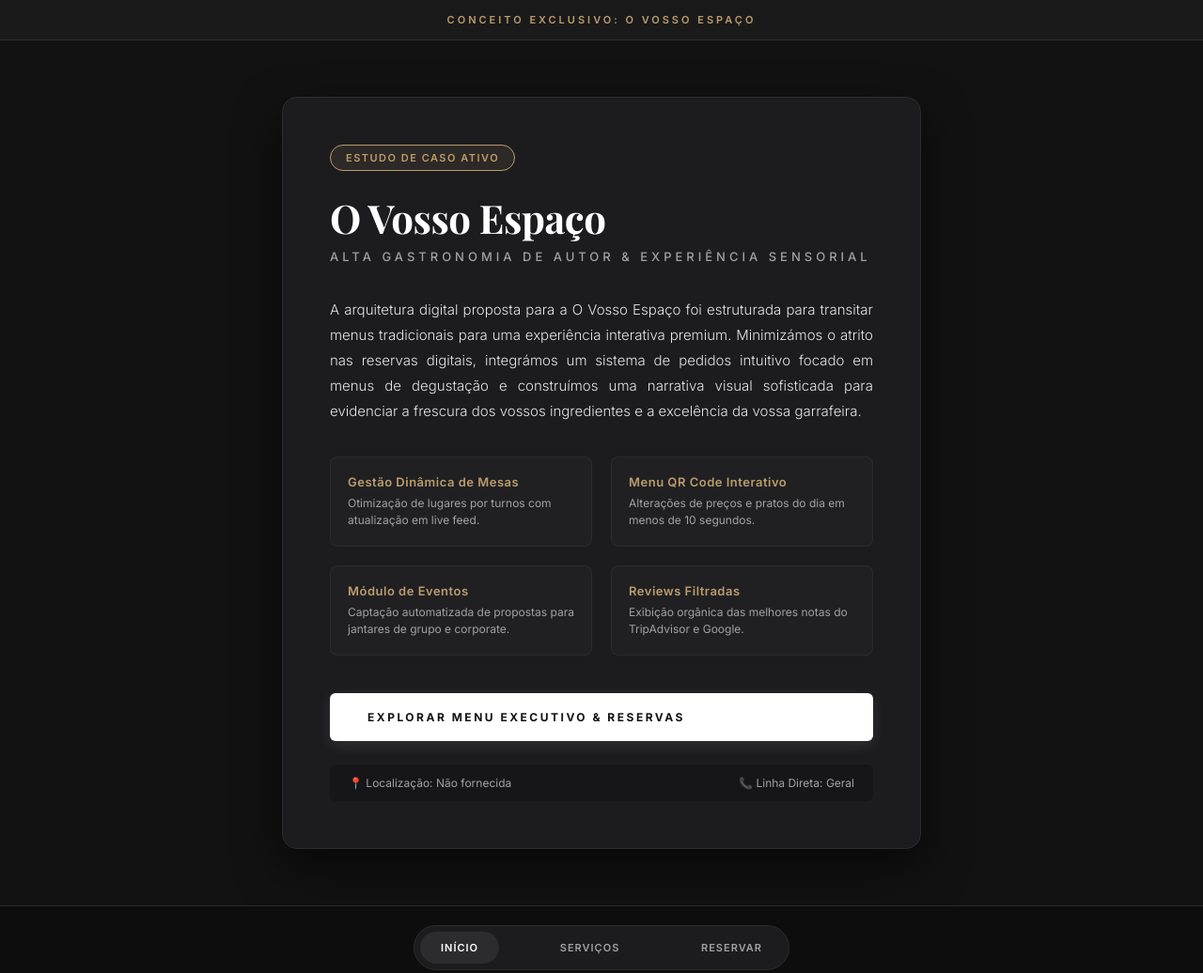
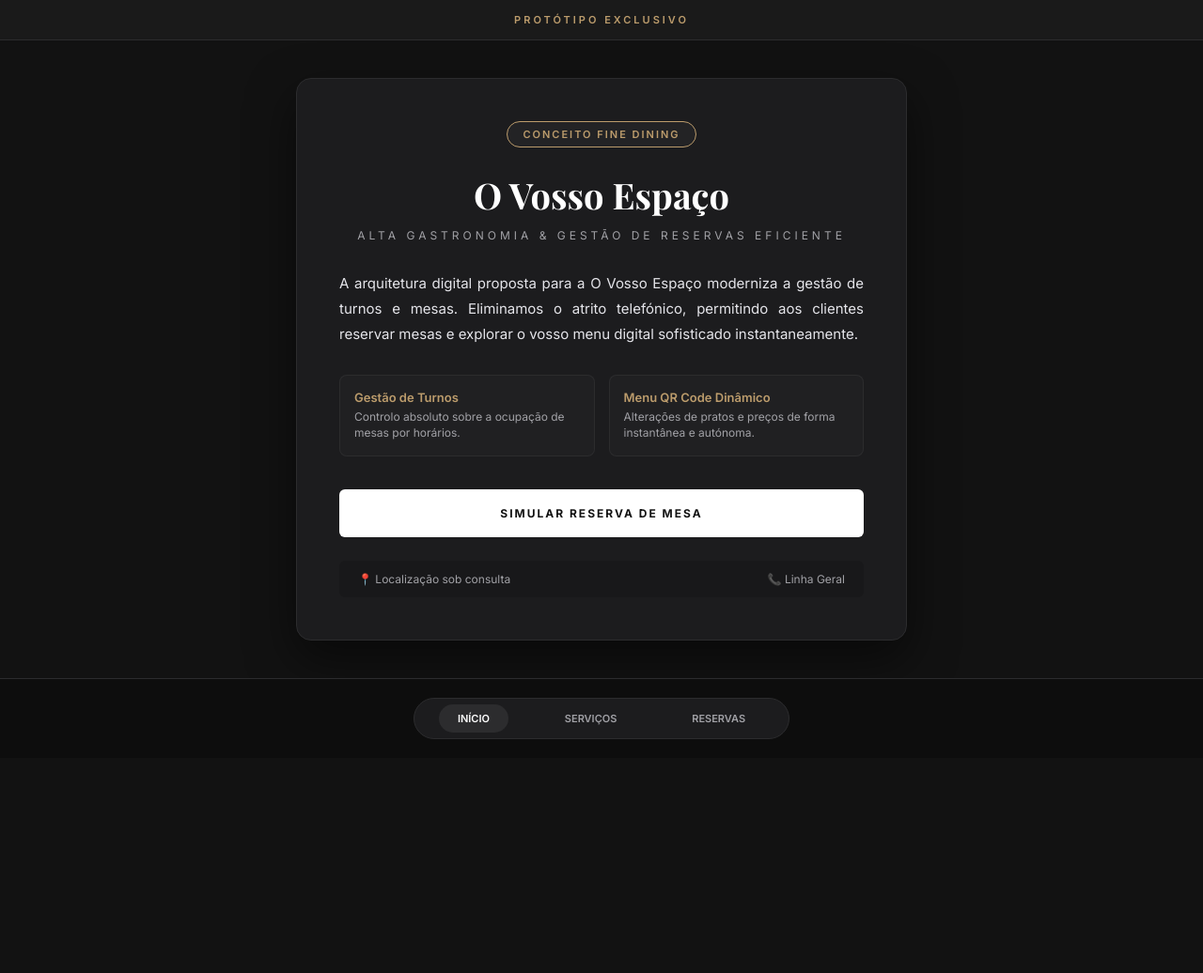
Before and after one commit to phythecreator/p, a plain HTML site: page index.html in a window 1280 px wide. Shown: the whole page at 94% size. After the commit the page ends 807 px from the top, so only its background shows below. Drawn offline with nearby package versions, Linux system fonts and the light colour scheme; a web font is replaced by a local one.

Commit message:
Update index.html

```diff
--- a/index.html
+++ b/index.html
@@ -3,26 +3,20 @@
 <head>
     <meta charset="UTF-8">
     <meta name="viewport" content="width=device-width, initial-scale=1.0">
-    <title>NovaPixel — Visualização Exclusiva de Protótipo</title>
-    <link href="https://fonts.googleapis.com/css2?family=Inter:wght@300;400;500;600;700&family=Playfair+Display:ital,wght@0,600;0,700;1,400&display=swap" rel="stylesheet">
+    <title>NovaPixel — Visualização de Protótipo Premium</title>
+    <link href="https://fonts.googleapis.com/css2?family=Inter:wght@300;400;600;700&family=Playfair+Display:wght@700&display=swap" rel="stylesheet">
 
     <style>
         :root {
             --bg-primary: #121212;
             --bg-card: #1c1c1e;
-            --accent-gold: #bc9c6c;
+            --accent-color: #bc9c6c; /* Cor dinâmica */
             --text-main: #ffffff;
             --text-muted: #a1a1a6;
             --border-color: #2c2c2e;
         }
 
-        * {
-            box-sizing: border-box;
-            margin: 0;
-            padding: 0;
-            font-family: 'Inter', sans-serif;
-            -webkit-font-smoothing: antialiased;
-        }
+        * { box-sizing: border-box; margin: 0; padding: 0; font-family: 'Inter', sans-serif; }
 
         body {
             background-color: var(--bg-primary);
@@ -31,104 +25,88 @@
             display: flex;
             flex-direction: column;
             justify-content: space-between;
-            overflow-x: hidden;
         }
 
-        /* BARRA SUPERIOR DE CONCEITO */
         .top-banner {
             background-color: #1a1a1a;
             border-bottom: 1px solid var(--border-color);
-            padding: 14px 20px;
+            padding: 14px;
             text-align: center;
             font-size: 11px;
             letter-spacing: 3px;
             font-weight: 600;
             text-transform: uppercase;
-            color: var(--accent-gold);
+            color: var(--accent-color);
         }
 
-        /* CONTAINER CENTRAL */
         .main-wrapper {
             flex: 1;
             display: flex;
             align-items: center;
             justify-content: center;
-            padding: 60px 20px;
+            padding: 40px 20px;
         }
 
         .showcase-card {
             background: var(--bg-card);
             border: 1px solid var(--border-color);
-            max-width: 680px;
+            max-width: 650px;
             width: 100%;
             border-radius: 16px;
-            padding: 50px;
-            box-shadow: 0 20px 50px rgba(0, 0, 0, 0.6);
-            transition: all 0.4s cubic-bezier(0.16, 1, 0.3, 1);
+            padding: 45px;
+            box-shadow: 0 20px 50px rgba(0, 0, 0, 0.5);
+            text-align: center;
         }
 
-        /* ELEMENTOS VISUAIS INTERNOS */
         .brand-pill {
             display: inline-block;
-            background: rgba(188, 156, 108, 0.1);
-            border: 1px solid var(--accent-gold);
-            color: var(--accent-gold);
+            background: rgba(255, 255, 255, 0.03);
+            border: 1px solid var(--accent-color);
+            color: var(--accent-color);
             padding: 6px 16px;
             border-radius: 20px;
             font-size: 11px;
             font-weight: 600;
-            letter-spacing: 1.5px;
+            letter-spacing: 2px;
             text-transform: uppercase;
             margin-bottom: 25px;
         }
 
         h1.client-name {
             font-family: 'Playfair Display', serif;
-            font-size: 42px;
+            font-size: 38px;
             font-weight: 700;
-            line-height: 1.2;
-            margin-bottom: 8px;
-            letter-spacing: -0.5px;
+            margin-bottom: 10px;
         }
 
         .client-type {
-            font-size: 13px;
+            font-size: 12px;
             text-transform: uppercase;
             letter-spacing: 4px;
             color: var(--text-muted);
-            margin-bottom: 35px;
-            font-weight: 500;
+            margin-bottom: 30px;
         }
 
-        .divider {
-            height: 1px;
-            background: var(--border-color);
-            margin: 30px 0;
-        }
-
-        /* TEXTO DA PROPOSTA */
         .pitch-text {
             color: #e5e5ea;
             font-size: 15px;
             line-height: 1.8;
             text-align: justify;
-            margin-bottom: 35px;
-            font-weight: 300;
+            margin-bottom: 30px;
         }
 
-        /* SECÇÃO DE FUNCIONALIDADES EXCLUSIVAS (GRID) */
         .features-grid {
             display: grid;
             grid-template-columns: 1fr 1fr;
-            gap: 20px;
-            margin-bottom: 40px;
+            gap: 15px;
+            margin-bottom: 35px;
             text-align: left;
         }
 
         .feature-item {
             background: rgba(255, 255, 255, 0.02);
             border: 1px solid rgba(255, 255, 255, 0.05);
-            padding: 18px;
+            padding: 15px;
             border-radius: 8px;
         }
 
@@ -136,65 +114,57 @@
             display: block;
             font-size: 13px;
             font-weight: 600;
-            color: var(--accent-gold);
-            margin-bottom: 6px;
-            letter-spacing: 0.5px;
+            color: var(--accent-color);
+            margin-bottom: 5px;
         }
 
         .feature-item desc {
             display: block;
             font-size: 12px;
             color: var(--text-muted);
-            line-height: 1.5;
+            line-height: 1.4;
         }
 
-        /* BOTÃO INTERATIVO CALL-TO-ACTION */
         .cta-button {
             display: inline-block;
             background: var(--text-main);
             color: var(--bg-primary);
             text-decoration: none;
-            padding: 18px 40px;
+            padding: 18px;
             font-size: 12px;
             font-weight: 700;
-            letter-spacing: 2.5px;
+            letter-spacing: 2px;
             text-transform: uppercase;
             border-radius: 6px;
             transition: all 0.3s ease;
-            box-shadow: 0 4px 15px rgba(255, 255, 255, 0.1);
             width: 100%;
         }
 
         .cta-button:hover {
-            background: var(--accent-gold);
-            color: var(--text-main);
+            background: var(--accent-color);
+            color: #ffffff;
             transform: translateY(-2px);
-            box-shadow: 0 6px 20px rgba(188, 156, 108, 0.3);
         }
 
-        /* MÓDULO DE MAPA INTEGRADO */
         .map-section {
-            margin-top: 40px;
-            border-radius: 12px;
+            margin-top: 35px;
+            border-radius: 10px;
             overflow: hidden;
             border: 1px solid var(--border-color);
-            background: #222;
-            height: 250px;
+            height: 220px;
         }
 
-        /* INFORMAÇÕES DE SUPORTE */
         .meta-info-container {
             margin-top: 25px;
             display: flex;
             justify-content: space-between;
             font-size: 12px;
             color: var(--text-muted);
-            background: rgba(0, 0, 0, 0.2);
+            background: rgba(0, 0, 0, 0.15);
             padding: 12px 20px;
             border-radius: 6px;
         }
 
-        /* BOTTOM NAVIGATION BAR (IDÊNTICO AO LOOK DA FOTO) */
         .bottom-nav {
             background-color: #0d0d0d;
             border-top: 1px solid var(--border-color);
@@ -209,7 +179,7 @@
             padding: 6px;
             border-radius: 30px;
             display: flex;
-            justify-content: space-between;
+            justify-content: space-around;
             border: 1px solid #2c2c2e;
         }
 
@@ -218,50 +188,38 @@
             text-decoration: none;
             font-size: 11px;
             font-weight: 600;
-            letter-spacing: 1px;
             text-transform: uppercase;
-            padding: 10px 22px;
+            padding: 8px 20px;
             border-radius: 20px;
-            transition: all 0.2s;
         }
 
         .nav-item.active {
             background: #2c2c2e;
             color: var(--text-main);
         }
-
-        @media (max-width: 768px) {
-            .showcase-card { padding: 30px 20px; }
-            h1.client-name { font-size: 32px; }
-            .features-grid { grid-template-columns: 1fr; }
-            .meta-info-container { flex-direction: column; gap: 8px; text-align: center; }
-        }
     </style>
 </head>
 <body>
 
-    <div id="top-banner" class="top-banner">CONCEITO EXCLUSIVO DIGITAL</div>
+    <div id="top-banner" class="top-banner">PROTÓTIPO EXCLUSIVO</div>
 
     <div class="main-wrapper">
         <div class="showcase-card">
-            <span class="brand-pill">Estudo de Caso Ativo</span>
-            <h1 id="client-title" class="client-name">A carregar...</h1>
-            <div id="client-subtitle" class="client-type">Análise de Ecossistema</div>
+            <span class="brand-pill" id="badge-tipo">STUDIO DIGITAL</span>
+            <h1 id="client-title" class="client-name">Carregando...</h1>
+            <div id="client-subtitle" class="client-type">Por favor, aguarde...</div>
 
-            <p id="client-pitch" class="pitch-text">
-                O nosso motor algorítmico está a estruturar o layout de demonstração interativo...
-            </p>
+            <p id="client-pitch" class="pitch-text"></p>
 
-            <div class="features-grid" id="features-box">
-                </div>
+            <div class="features-grid" id="features-box"></div>
 
-            <a id="action-btn" href="#" class="cta-button">Iniciar Ligação Segura</a>
+            <a id="action-btn" href="#" class="cta-button">Contactar Agência</a>
 
             <div id="map-wrapper" class="map-section"></div>
 
             <div class="meta-info-container">
-                <span id="meta-location">📍 Localização: Não fornecida</span>
-                <span id="meta-phone">📞 Linha Direta: Geral</span>
+                <span id="meta-location">📍 Localização</span>
+                <span id="meta-phone">📞 Telefone</span>
             </div>
         </div>
     </div>
@@ -270,88 +228,86 @@
         <div class="bottom-nav-inner">
             <a href="#" class="nav-item active">Início</a>
             <a href="#" class="nav-item">Serviços</a>
-            <a href="#" class="nav-item">Reservar</a>
+            <a href="#" class="nav-item">Reservas</a>
         </div>
     </div>
 
     <script>
-        // Capturar os dados injetados via Query Parameters pelo maquina.py
+        // Capturar os dados passados pelo Python de forma limpa
         const urlParams = new URLSearchParams(window.location.search);
-        const nomeNegocio = urlParams.get('nome') || 'O Vosso Espaço';
-        const tipoNegocio = (urlParams.get('tipo') || 'restaurante').toLowerCase().trim();
-        const telefone = urlParams.get('tel') || '';
-        const localizacao = urlParams.get('loc') || '';
+        const nome = urlParams.get('nome') || 'O Vosso Espaço';
+        const tipo = (urlParams.get('tipo') || 'restaurante').toLowerCase().trim();
+        const tel = urlParams.get('tel') || '';
+        const loc = urlParams.get('loc') || '';
 
-        // Atualização dos elementos fixos e metadados estruturais
-        document.getElementById('client-title').innerText = nomeNegocio;
-        document.getElementById('top-banner').innerText = `CONCEITO EXCLUSIVO: ${nomeNegocio.toUpperCase()}`;
-        if (localizacao) document.getElementById('meta-location').innerText = `📍 ${localizacao}`;
-        if (telefone) document.getElementById('meta-phone').innerText = `📞 ${telefone}`;
+        // Atualizar os textos base da página
+        document.getElementById('client-title').innerText = nome;
+        document.getElementById('meta-location').innerText = loc ? `📍 ${loc}` : '📍 Localização sob consulta';
+        document.getElementById('meta-phone').innerText = tel ? `📞 ${tel}` : '📞 Linha Geral';
 
-        // Matriz de dados rica por Especialidade (Copywriting e Módulos Avançados)
-        const baseConceitos = {
+        // Definição Inteligente de TEMAS (Cores e Textos Dedicados)
+        const configuradorTemas = {
             barbearia: {
-                subtitulo: "Estética Masculina & Visagismo de Elite",
-                pitch: `Desenhámos para a ${nomeNegocio} um ecossistema focado na otimização da jornada do cliente moderno. O protótipo resolve falhas críticas de retenção de clientes através de agendamentos automatizados em 3 cliques, gestão de tempos mortos na cadeira e uma montra digital que valoriza rituais de barba clássicos com toalha quente e cortes cirúrgicos de assinatura.`,
-                cta: "Testar Agendamento em Tempo Real",
+                cor: "#d4af37", // Dourado Barbearia Clássica
+                subtitulo: "Estética Masculina & Visagismo Moderno",
+                badge: "Conceito Barbearia Premium",
+                pitch: `Desenhámos para a ${nome} uma plataforma focada na retenção e conversão de clientes. O protótipo otimiza a vossa agenda através de marcações em 3 cliques, reduzindo tempos mortos nas cadeiras e promovendo rituais exclusivos de corte e barba.`,
+                cta: "Testar Agenda de Cortes",
                 features: [
-                    { t: "Agendamento Inteligente", d: "Sincronização imediata com os profissionais disponíveis de forma visual." },
-                    { t: "Lembretes Automáticos SMS", d: "Redução de faltas em até 87% através de confirmações dinâmicas." },
-                    { t: "Portfólio de Alta Resolução", d: "Galeria integrada para exibição de cortes e avaliações de clientes." },
-                    { t: "Painel de Faturação", d: "Métricas detalhadas sobre o ticket médio e os serviços mais rentáveis." }
+                    { t: "Cadeiras Otimizadas", d: "Sincronização de horários por barbeiro em tempo real." },
+                    { t: "Alertas SMS Automáticos", d: "Redução drástica de faltas e esquecimentos por parte dos clientes." }
                 ]
             },
             restaurante: {
-                subtitulo: "Alta Gastronomia de Autor & Experiência Sensorial",
-                pitch: `A arquitetura digital proposta para a ${nomeNegocio} foi estruturada para transitar menus tradicionais para uma experiência interativa premium. Minimizámos o atrito nas reservas digitais, integrámos um sistema de pedidos intuitivo focado em menus de degustação e construímos uma narrativa visual sofisticada para evidenciar a frescura dos vossos ingredientes e a excelência da vossa garrafeira.`,
-                cta: "Explorar Menu Executivo & Reservas",
+                cor: "#bc9c6c", // Bronze Sofisticado Restaurante
+                subtitulo: "Alta Gastronomia & Gestão de Reservas Eficiente",
+                badge: "Conceito Fine Dining",
+                pitch: `A arquitetura digital proposta para a ${nome} moderniza a gestão de turnos e mesas. Eliminamos o atrito telefónico, permitindo aos clientes reservar mesas e explorar o vosso menu digital sofisticado instantaneamente.`,
+                cta: "Simular Reserva de Mesa",
                 features: [
-                    { t: "Gestão Dinâmica de Mesas", d: "Otimização de lugares por turnos com atualização em live feed." },
-                    { t: "Menu QR Code Interativo", d: "Alterações de preços e pratos do dia em menos de 10 segundos." },
-                    { t: "Módulo de Eventos", d: "Captação automatizada de propostas para jantares de grupo e corporate." },
-                    { t: "Reviews Filtradas", d: "Exibição orgânica das melhores notas do TripAdvisor e Google." }
+                    { t: "Gestão de Turnos", d: "Controlo absoluto sobre a ocupação de mesas por horários." },
+                    { t: "Menu QR Code Dinâmico", d: "Alterações de pratos e preços de forma instantânea e autónoma." }
                 ]
             },
             cafe: {
-                subtitulo: "Café de Especialidade, Brunch & Espaço Coworking",
-                pitch: `Para a equipa da ${nomeNegocio}, idealizámos um conceito focado na cultura urbana e de conveniência. O protótipo foca-se na fidelização através de cartões de consumo digitais, gestão fluida de pedidos para take-away no horário de pico e promoção da vossa atmosfera diferenciada, ideal quer para brunches tardios ao fim de semana, quer para profissionais em regime de trabalho remoto.`,
-                cta: "Visualizar Menu de Especialidades",
+                cor: "#e0a96d", // Castanho Café Acolhedor
+                subtitulo: "Brunch, Cafés de Especialidade & Cultura",
+                badge: "Conceito Cozy Coffee",
+                pitch: `Para a equipa da ${nome}, idealizámos um hub digital que valoriza o vosso espaço e ambiente. Integra ferramentas de take-away expresso e cartões de fidelização virtuais para cativar clientes habituais.`,
+                cta: "Visualizar Menu Take-Away",
                 features: [
-                    { t: "Fidelização Nativa (Loyalty)", d: "Sistema de pontos integrado para clientes frequentes sem usar cartões de papel." },
-                    { t: "Take-Away Express", d: "Permite ao cliente ordenar e pagar antes mesmo de entrar no estabelecimento." },
-                    { t: "Estatísticas de Pico", d: "Análise inteligente de tráfego para ajustar equipas de atendimento." },
-                    { t: "Galeria de Ambiente", d: "Destaque visual do espaço para reserva de workshops e eventos privados." }
+                    { t: "Fidelização Nativa", d: "Cartão de pontos digital automático para os amantes de café." },
+                    { t: "Order & Collect", d: "Permite pedir antes de chegar para evitar filas nos picos da manhã." }
                 ]
             }
         };
 
-        // Seleção do conceito ou fallback seguro para restaurante
-        const contextoAtivo = baseConceitos[tipoNegocio] || baseConceitos['restaurante'];
+        // Carregar o tema selecionado (ou usar restaurante como segurança)
+        const tema = configuradorTemas[tipo] || configuradorTemas['restaurante'];
 
-        // Injeção dinâmica dos dados de copywriting e interface
-        document.getElementById('client-subtitle').innerText = contextoAtivo.subtitulo;
-        document.getElementById('client-pitch').innerText = contextoAtivo.pitch;
+        // APLICAR AS CORES DO TEMA DINAMICAMENTE (Customização de verdade!)
+        document.documentElement.style.setProperty('--accent-color', tema.cor);
+        document.getElementById('badge-tipo').innerText = tema.badge;
+        document.getElementById('client-subtitle').innerText = tema.subtitulo;
+        document.getElementById('client-pitch').innerText = tema.pitch;
 
-        const btnAcao = document.getElementById('action-btn');
-        btnAcao.innerText = contextoAtivo.cta;
-        if (telefone) {
-            btnAcao.href = `tel:${telefone}`;
-        }
+        const btn = document.getElementById('action-btn');
+        btn.innerText = tema.cta;
+        if(tel) btn.href = `tel:${tel}`;
 
-        // Construção da grelha de funcionalidades
-        const boxFeatures = document.getElementById('features-box');
-        boxFeatures.innerHTML = contextoAtivo.features.map(f => `
+        // Injetar características do tema
+        document.getElementById('features-box').innerHTML = tema.features.map(f => `
             <div class="feature-item">
                 <title>${f.t}</title>
                 <desc>${f.d}</desc>
             </div>
         `).join('');
 
-        // Geração Orgânica do Mapa Google Maps Iframe com base na Localização do CSV
+        // GERAR O MAPA GOOGLE CORRETAMENTE USANDO TEMPLATE LITERALS SÉRIO (${})
         const wrapperMapa = document.getElementById('map-wrapper');
-        if (localizacao) {
-            const endpointMapa = `https://maps.google.com/maps?q=${encodeURIComponent(localizacao)}&t=&z=15&ie=UTF8&iwloc=&output=embed`;
-            wrapperMapa.innerHTML = `<iframe width="100%" height="100%" style="border:0; filter: grayscale(1) invert(1) contrast(1.2);" src="${endpointMapa}" allowfullscreen loading="lazy"></iframe>`;
+        if (loc) {
+            const linkMapaSeguro = `https://maps.google.com/maps?q=${encodeURIComponent(loc)}&t=&z=15&ie=UTF8&iwloc=&output=embed`;
+            wrapperMapa.innerHTML = `<iframe width="100%" height="100%" style="border:0; filter: grayscale(1) invert(1) contrast(1.2);" src="${linkMapaSeguro}" allowfullscreen loading="lazy"></iframe>`;
         } else {
             wrapperMapa.style.display = 'none';
         }
```
